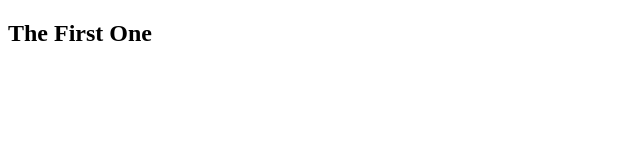
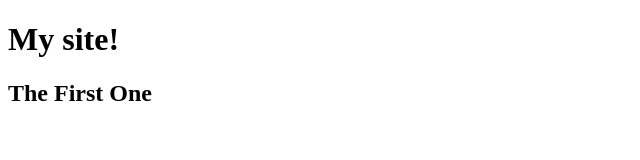
Before and after one commit to Aishwaryakalaivani/Aishwaryakalaivani.github.io, a plain HTML site: page index.html in a window 1280 px wide. Shown: the whole page, without its empty margins (0-640 px from the left). Drawn offline with Linux system fonts and the light colour scheme.

Commit message:
adeed my site

```diff
--- a/index.html
+++ b/index.html
@@ -4,6 +4,7 @@
         <title>project 1</title>
     </head>
     <body>
+        <h1>My site!</h1>
         <h2>The First One</h2>
     </body>
 </html>
```
